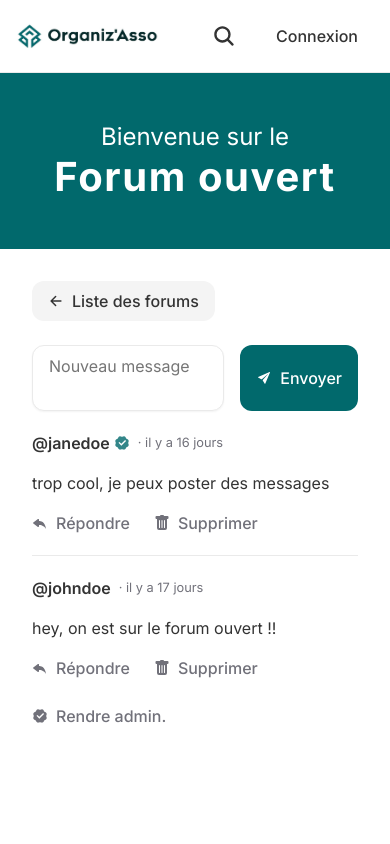
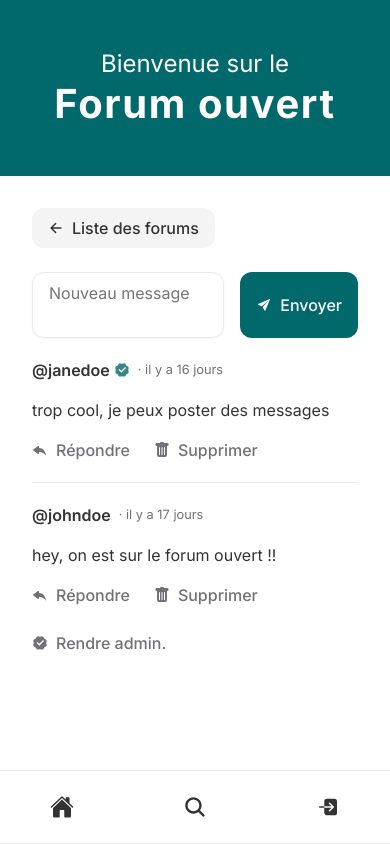
Before and after one commit to axeelz/organizasso, a React (Vite) app: page /forum/ouvert in a window 390 px wide. Shown: the top 844 px of the page. Built offline with nearby package versions, Linux system fonts and the light colour scheme; the HTML template or start-up script is replaced by a standard one.

Commit message:
refonte navbar

```diff
--- a/src/components/Footer.module.css
+++ b/src/components/Footer.module.css
@@ -4,3 +4,10 @@
   text-align: center;
   color: var(--text-muted);
 }
+
+@media (max-width: 768px) {
+  .footer {
+    padding-bottom: calc(var(--header-height) + 1rem);
+    border-top: none;
+  }
+}
--- a/src/components/Layout.jsx
+++ b/src/components/Layout.jsx
@@ -2,10 +2,10 @@ import { Outlet } from "react-router-dom";
 import Navbar from "./Navbar";
 import Footer from "./Footer";
 
-const Layout = ({ isLoggedIn, setIsLoggedIn }) => {
+const Layout = ({ isLoggedIn }) => {
   return (
     <>
-      <Navbar isLoggedIn={isLoggedIn} setIsLoggedIn={setIsLoggedIn} />
+      <Navbar isLoggedIn={isLoggedIn} />
 
       <Outlet />
 
--- a/src/components/Navbar.jsx
+++ b/src/components/Navbar.jsx
@@ -1,41 +1,50 @@
-import { Link, useNavigate } from "react-router-dom";
+import { Link } from "react-router-dom";
 import styles from "./Navbar.module.css";
-import { IoSearch } from "react-icons/io5";
-import { FaUserCircle } from "react-icons/fa";
+import { IoHome, IoSearch, IoPersonCircle, IoShieldCheckmarkSharp, IoLogIn } from "react-icons/io5";
 import logo from "../assets/logo.png";
+import { loggedInUser } from "../data/sample";
 
-const Navbar = ({ isLoggedIn, setIsLoggedIn }) => {
-  const navigate = useNavigate();
+const Navbar = ({ isLoggedIn }) => {
+  return (
+    <header className={styles.container}>
+      <Link to="/" className={styles.logoLink}>
+        <img src={logo} alt="Organiz'Asso" />
+      </Link>
 
-  const logout = () => {
-    setIsLoggedIn(false);
-    navigate("/");
-  };
-
-  return (
-    <header className={styles.header}>
-      <Link to="/" className={styles.link}>
-        <img src={logo} alt="Organiz'Asso" className={styles.logo} />
-      </Link>
       <nav>
         <ul className={styles.ul}>
+          <li className="mobile-only">
+            <Link to="/">
+              <IoHome />
+            </Link>
+          </li>
           <li>
             <Link to="search">
               <IoSearch />
+              <span className="desktop-only">Recherche</span>
             </Link>
           </li>
           {(!isLoggedIn && (
             <li>
-              <Link to="login">Connexion</Link>
+              <Link to="login">
+                <IoLogIn />
+                <span className="desktop-only">Connexion</span>
+              </Link>
             </li>
           )) || (
             <>
-              <li>
-                <button onClick={logout}>Deconnexion</button>
-              </li>
+              {loggedInUser.isAdmin && (
+                <li>
+                  <Link to="admin">
+                    <IoShieldCheckmarkSharp />
+                    <span className="desktop-only">Admin</span>
+                  </Link>
+                </li>
+              )}
               <li>
                 <Link to="profile">
-                  <FaUserCircle />
+                  <IoPersonCircle />
+                  <span className="desktop-only">Profil</span>
                 </Link>
               </li>
             </>
--- a/src/components/Navbar.module.css
+++ b/src/components/Navbar.module.css
@@ -1,14 +1,9 @@
-.header {
+.container {
   display: flex;
   align-items: center;
   justify-content: space-between;
   padding: 1rem;
   border-bottom: var(--border);
-}
-
-.header h1 {
-  margin: 0;
-  padding: 0;
 }
 
 .ul {
@@ -26,32 +21,56 @@
   padding: 0.5rem 1rem;
   font-weight: 500;
   border-radius: var(--border-radius);
-  display: flex;
-  align-items: center;
-  justify-content: center;
 }
 
-.ul > li > button {
-  background-color: inherit;
-  padding: 0.5rem 1rem;
-}
-
-ul svg {
+.ul svg {
   height: 24px;
   width: 24px;
 }
 
 .ul > li > a:hover,
 .ul > li > button:hover {
-  background-color: #f4f4f4;
+  background-color: var(--button-bg-color);
 }
 
-.link {
+.logoLink {
   display: flex;
   align-items: center;
   justify-content: center;
 }
 
-.logo {
+.logoLink img {
   height: 32px;
 }
+
+@media (max-width: 768px) {
+  .container {
+    z-index: 100;
+    background-color: #fff;
+    position: fixed;
+    bottom: 0;
+    width: 100%;
+    border-top: var(--border);
+    padding: 0;
+  }
+
+  .logoLink {
+    display: none;
+  }
+
+  .container nav {
+    width: 100%;
+  }
+
+  .ul {
+    justify-content: space-around;
+  }
+
+  .ul > li > a {
+    padding: 1.5rem;
+  }
+
+  .ul > li > a:hover {
+    background-color: unset;
+  }
+}
--- a/src/index.css
+++ b/src/index.css
@@ -21,7 +21,7 @@
   --secondary-text-color: #333;
   --button-bg-color: #f4f4f4;
 
-  --header-height: 71px;
+  --header-height: 72px;
 }
 
 * {
--- a/src/pages/Search.jsx
+++ b/src/pages/Search.jsx
@@ -34,7 +34,7 @@ const Search = () => {
       </label>
 
       <div className={styles.filters}>
-        <span>Messages entre le</span>
+        <span>Entre le</span>
         <input type="date" value={startDate} onChange={(e) => setStartDate(e.target.value)} />
         <span>et le</span>
         <input type="date" value={endDate} onChange={(e) => setEndDate(e.target.value)} />
```
